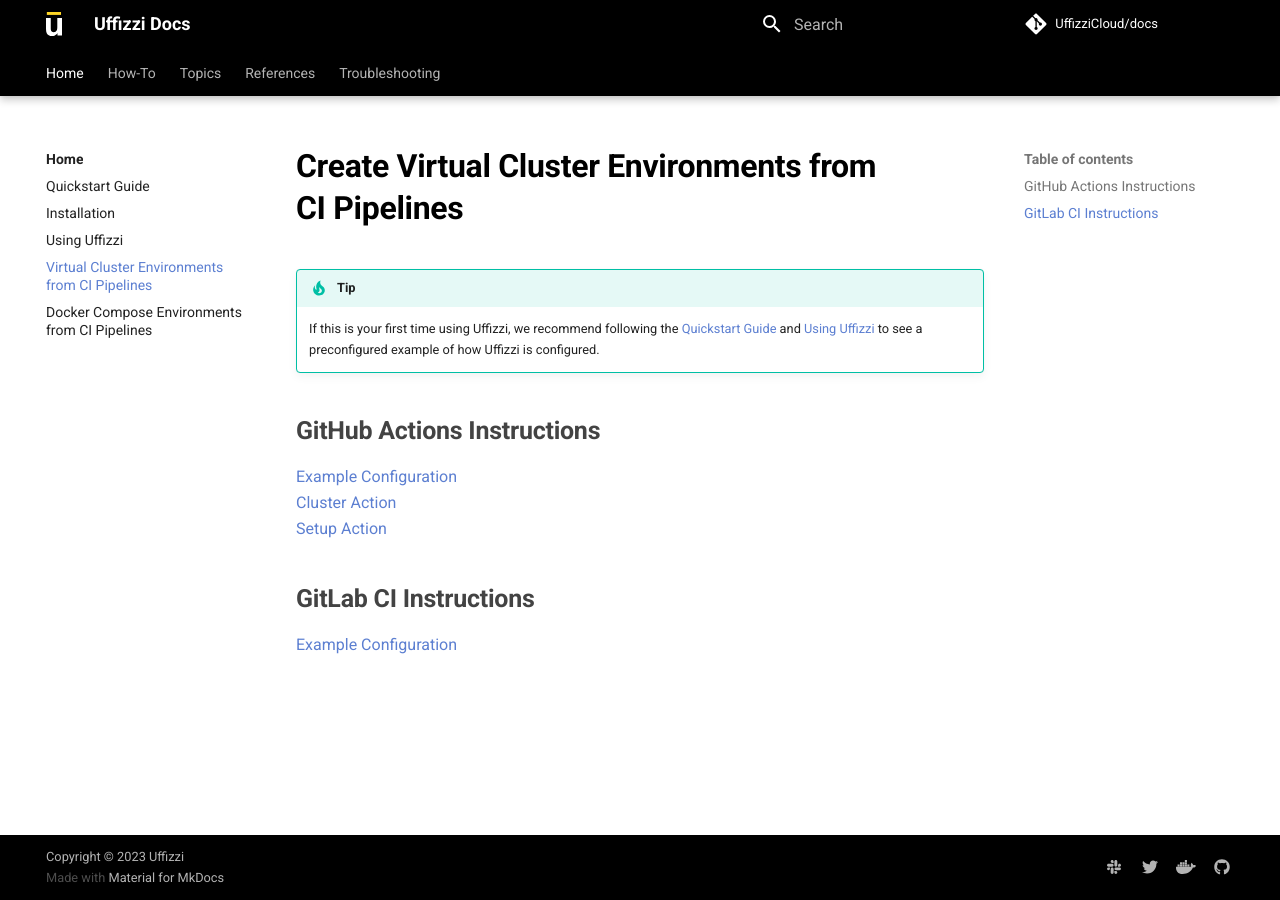
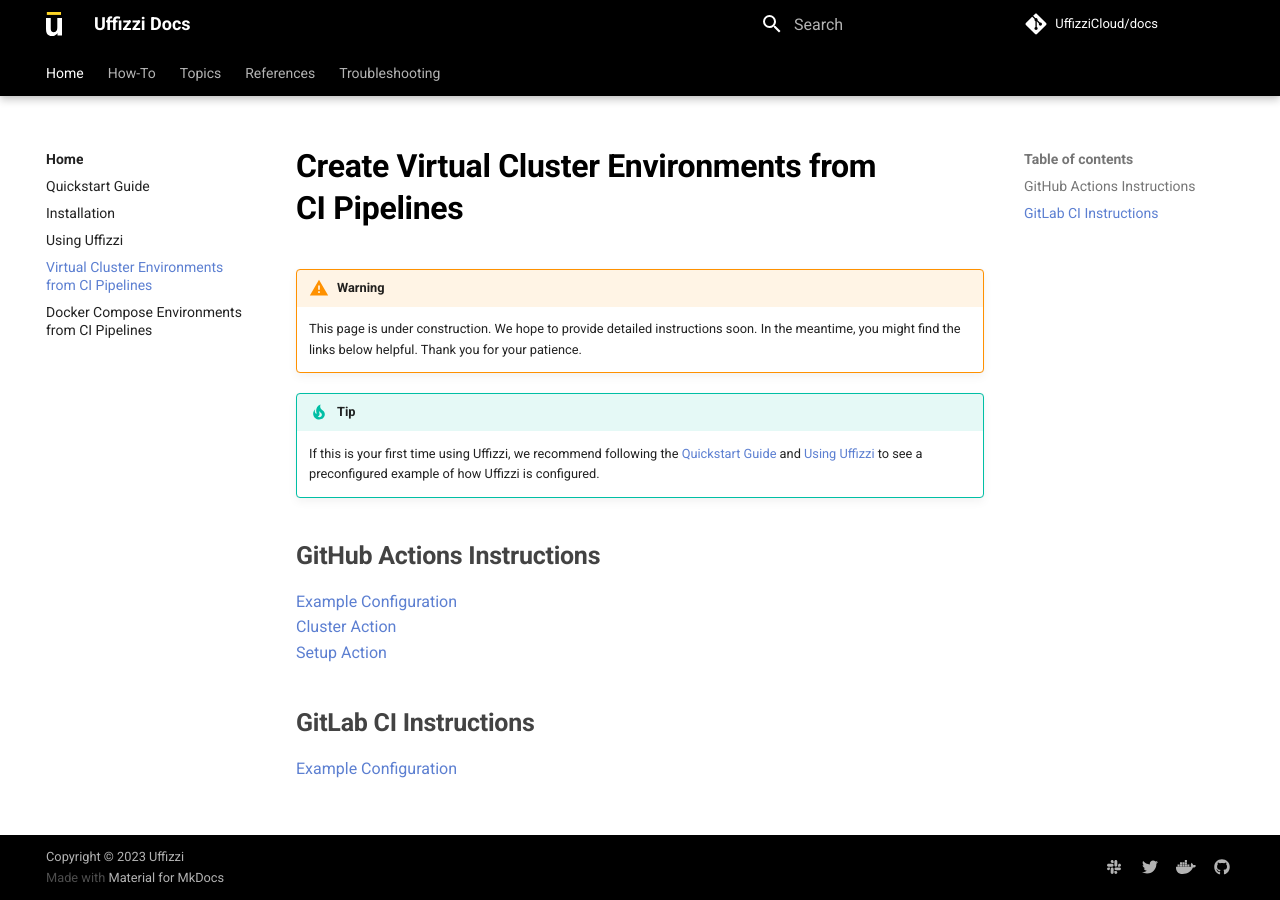
Before and after one commit to UffizziCloud/docs, an MkDocs documentation site: the page built from docs/virtual-cluster-environment.md, in a window 1280 px wide. Built offline with MkDocs 1.6.1 and Material for MkDocs 9.7.7, drawn with Linux system fonts in a browser that asks for light colours; comment, search, counter and statistics services are not loaded.

Commit message:
add warning message

```diff
--- a/docs/virtual-cluster-environment.md
+++ b/docs/virtual-cluster-environment.md
@@ -1,4 +1,7 @@
 # Create Virtual Cluster Environments from CI Pipelines
+
+!!! Warning
+    This page is under construction. We hope to provide detailed instructions soon. In the meantime, you might find the links below helpful. Thank you for your patience.
 
 !!! Tip
     If this is your first time using Uffizzi, we recommend following the [Quickstart Guide](quickstart.md) and [Using Uffizzi](using-uffizzi.md) to see a preconfigured example of how Uffizzi is configured.
```
